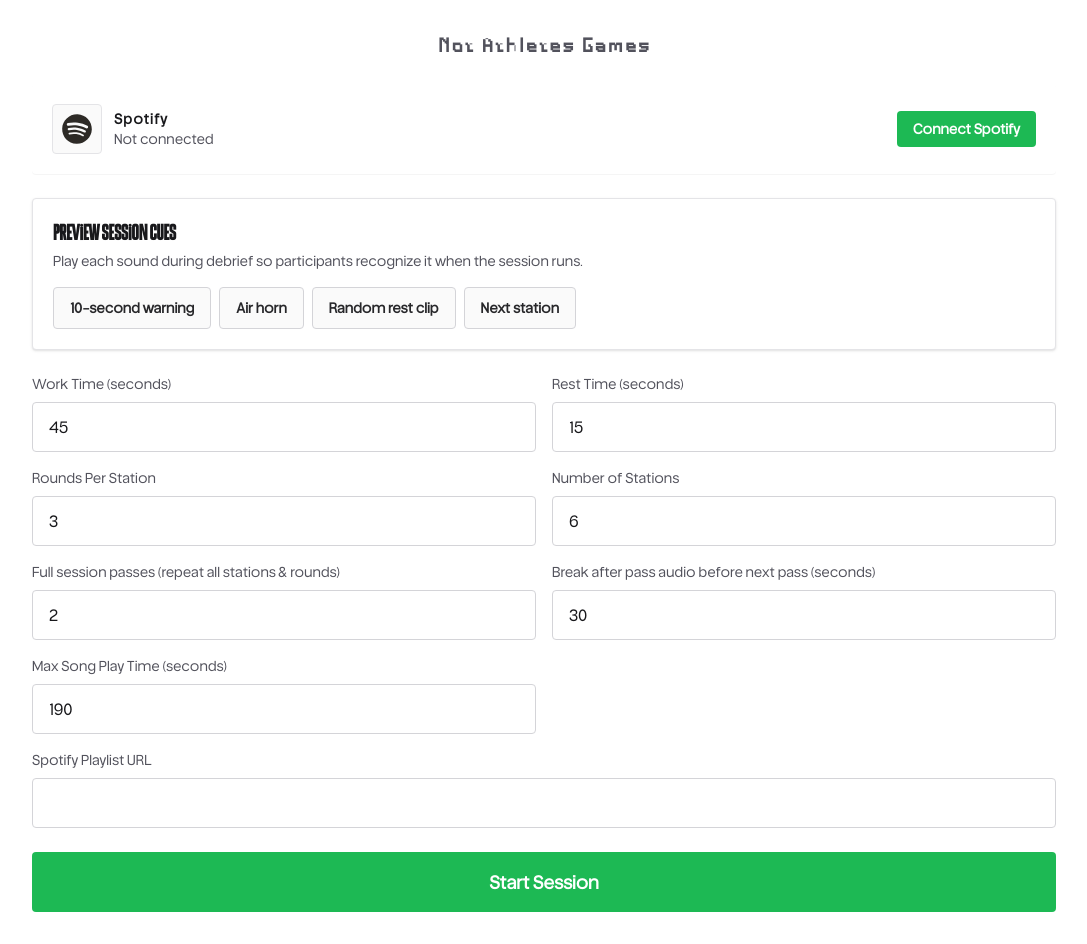
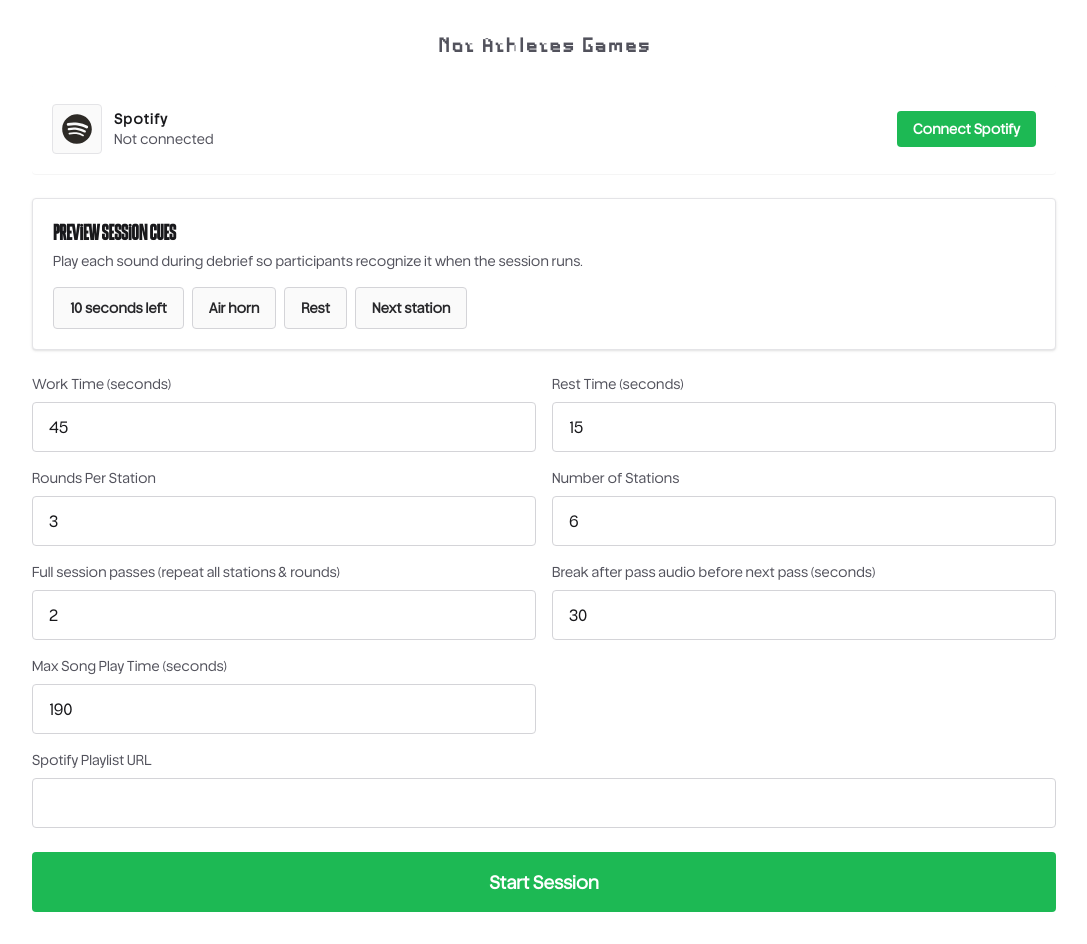
Before and after one commit to Not-Athletes/nota-games-controller, a Next.js app: page / in a window 1280 px wide. Both pictures are taken after a click on the button 412 px from the left and 257 px from the top of the page. Shown: the whole page, without its empty margins (96-1183 px from the left). Built offline with nearby package versions, Linux system fonts and the light colour scheme; no server answers.

Commit message:
Update CuePreviewControls.tsx

```diff
--- a/components/CuePreviewControls.tsx
+++ b/components/CuePreviewControls.tsx
@@ -49,7 +49,7 @@ export function CuePreviewControls({ audioCuesRef, cueVolume }: CuePreviewContro
           onClick={() => preview((c) => c.playAndWait("tenSecondsLeft"))}
           className="rounded-sm border border-zinc-300 bg-zinc-50 px-4 py-2.5 text-sm font-semibold text-zinc-800 transition hover:border-zinc-400 hover:bg-zinc-100 disabled:cursor-not-allowed disabled:opacity-50"
         >
-          10-second warning
+          10 seconds left
         </button>
         <button
           type="button"
@@ -65,7 +65,7 @@ export function CuePreviewControls({ audioCuesRef, cueVolume }: CuePreviewContro
           onClick={() => preview((c) => c.playAndWait("rest"))}
           className="rounded-sm border border-zinc-300 bg-zinc-50 px-4 py-2.5 text-sm font-semibold text-zinc-800 transition hover:border-zinc-400 hover:bg-zinc-100 disabled:cursor-not-allowed disabled:opacity-50"
         >
-          Random rest clip
+          Rest
         </button>
         <button
           type="button"
```
